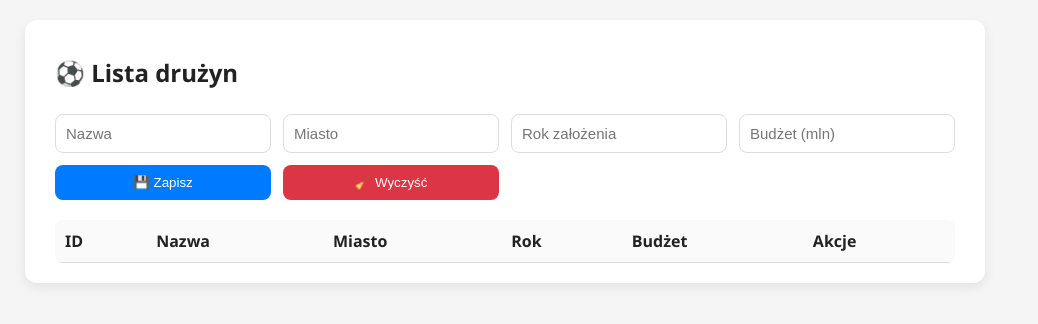
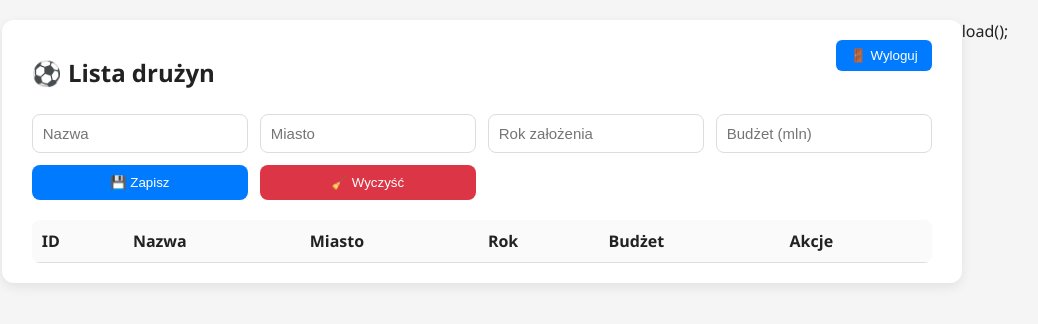
Before and after one commit to deoniseo/projekt-crud-66714, a website: page public/index.html in a window 1280 px wide. Shown: the whole page, without its empty margins (135-1173 px from the left). Drawn offline with Linux system fonts and the light colour scheme; no server answers; sample sign-in values are in the browser's storage.

Commit message:
Update index.html

```diff
--- a/public/index.html
+++ b/public/index.html
@@ -33,6 +33,7 @@
       border-radius: 12px;
       box-shadow: 0 4px 12px rgba(0,0,0,0.08);
       padding: 20px 30px;
+      position: relative;
     }
 
     h1 {
@@ -103,6 +104,21 @@
       background-color: #f9f9f9;
     }
 
+    .logout-btn {
+      position: absolute;
+      top: 20px;
+      right: 30px;
+      background: var(--accent);
+      color: white;
+      padding: 8px 14px;
+      border-radius: 6px;
+      border: none;
+      cursor: pointer;
+    }
+    .logout-btn:hover {
+      background: var(--accent-hover);
+    }
+
     @media (max-width: 600px) {
       form {
         grid-template-columns: 1fr;
@@ -114,7 +130,16 @@
   </style>
 </head>
 <body>
+
+<script>
+  // Sprawdzenie logowania
+  if (!localStorage.getItem("logged")) {
+    window.location.href = "login.html";
+  }
+</script>
+
 <div class="container">
+  <button class="logout-btn" onclick="logout()">🚪 Wyloguj</button>
   <h1>⚽ Lista drużyn</h1>
 
   <form id="form">
@@ -142,6 +167,11 @@
 </div>
 
 <script>
+  function logout() {
+    localStorage.removeItem("logged");
+    window.location.href = "login.html";
+  }
+
   const API = '/api/druzyny';
   let edytowanyId = null;
 
@@ -217,3 +247,8 @@
 </script>
 </body>
 </html>
+
+  load();
+</script>
+</body>
+</html>
```
